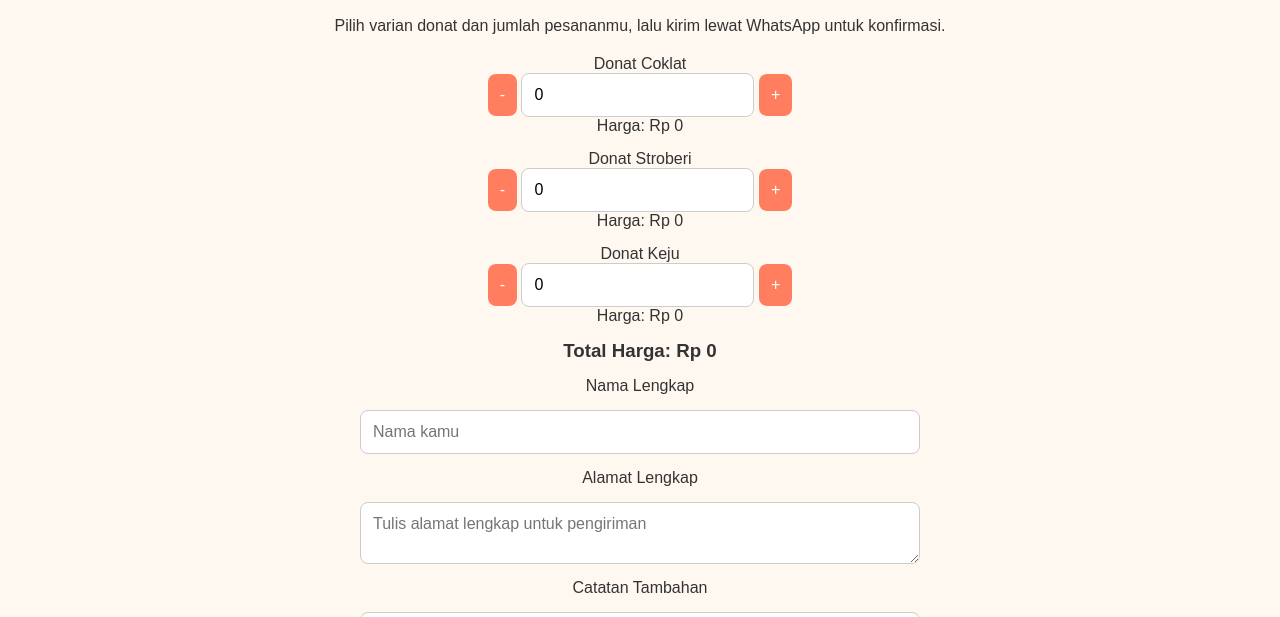
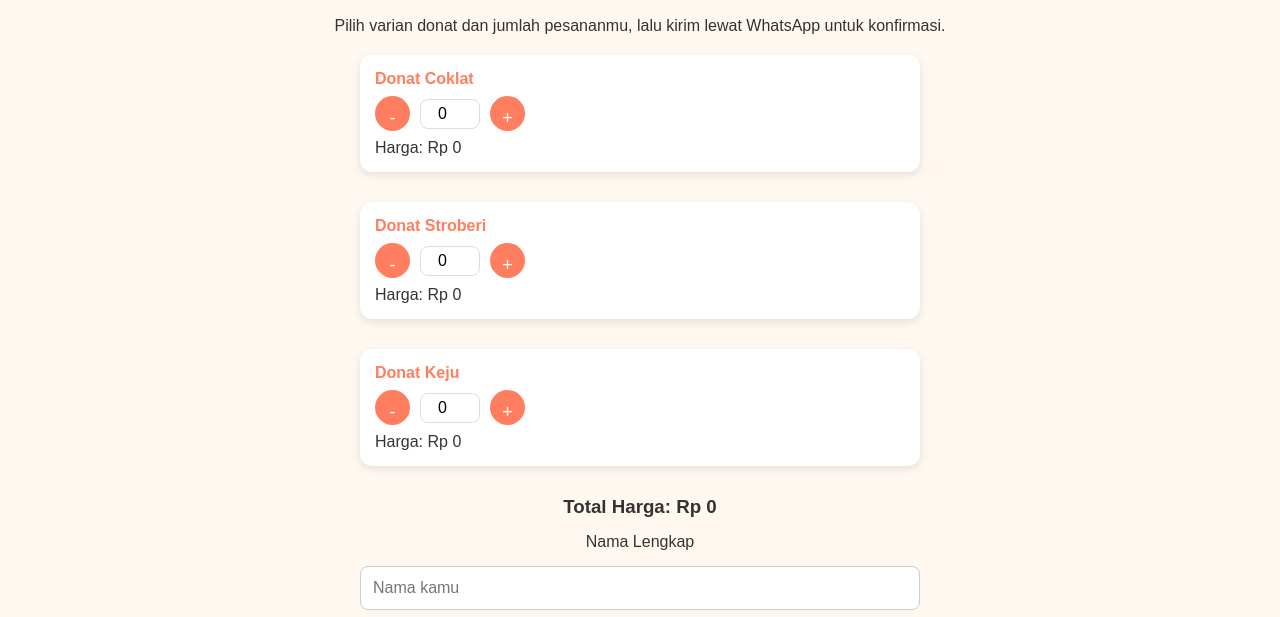
Before and after one commit to HRBsupport/Donatsur, a plain HTML site: page menu.html in a window 1280 px wide. Shown: the part 143-760 px from the top of the page. Drawn offline with Linux system fonts and the light colour scheme.

Commit message:
Update style.css

```diff
--- a/style.css
+++ b/style.css
@@ -203,7 +203,7 @@ header h1 {
   transform: scale(1.08);
 }
 
-/* === FORM (CONTACT & MENU) === */
+/* === FORM UMUM === */
 form {
   max-width: 600px;
   margin: 0 auto;
@@ -213,7 +213,9 @@ form {
   padding: 20px;
 }
 
-form input, form textarea, form button {
+form input,
+form textarea,
+form button {
   padding: 12px;
   border-radius: 8px;
   border: 1px solid #ccc;
@@ -231,6 +233,55 @@ form button {
 form button:hover {
   background: #ffcc70;
   color: #333;
+}
+
+/* === MENU PAGE === */
+.menu-item {
+  background: #fff;
+  padding: 15px;
+  margin-bottom: 15px;
+  border-radius: 12px;
+  box-shadow: 0 3px 8px rgba(0,0,0,0.1);
+  text-align: left;
+}
+
+.menu-item label {
+  font-weight: bold;
+  display: block;
+  margin-bottom: 8px;
+  color: #ff7e5f;
+}
+
+.quantity-control {
+  display: flex;
+  align-items: center;
+  gap: 10px;
+  margin-bottom: 8px;
+}
+
+.quantity-control button {
+  width: 35px;
+  height: 35px;
+  border: none;
+  background: #ff7e5f;
+  color: #fff;
+  border-radius: 50%;
+  font-size: 18px;
+  cursor: pointer;
+  transition: background 0.3s;
+}
+
+.quantity-control button:hover {
+  background: #ffcc70;
+  color: #333;
+}
+
+.quantity-control input {
+  width: 60px;
+  text-align: center;
+  border: 1px solid #ddd;
+  border-radius: 8px;
+  padding: 5px;
 }
 
 /* === ANIMASI FADE-IN === */
```
